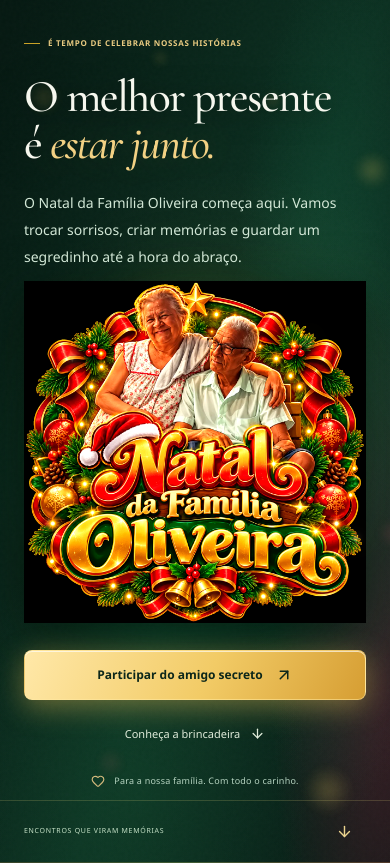
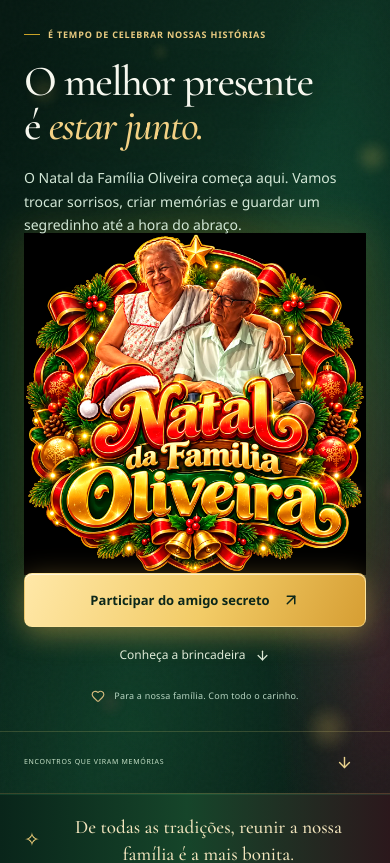
Before and after one commit to DrOtavio/natal, a React (Vite) app: page / in a window 390 px wide. Shown: the top 863 px of the page. Built offline with nearby package versions, Linux system fonts and the light colour scheme; no server answers; a web font is replaced by a local one.

Commit message:
style(hero): grid sem barra e logo antes dos botoes no celular

```diff
--- a/src/index.css
+++ b/src/index.css
@@ -892,3 +892,101 @@ body { background: var(--oliveira-ink); color: var(--oliveira-text); }
   .emblem-logo-wrap, .emblem-aura, .emblem-star, .brand-mark::before { animation: none !important; }
   .emblem-logo-wrap, .emblem-aura { transform: none !important; }
 }
+
+
+/* === HERO SEM HEADER; ORDEM CORRETA NO CELULAR ===
+   Desktop: copy/actions/note à esquerda e emblema à direita.
+   Mobile: copy -> emblema -> botões -> assinatura. */
+.hero-grid {
+  display: grid;
+  grid-template-columns: minmax(0, 1fr) minmax(0, 1.13fr);
+  grid-template-rows: minmax(0, auto) auto minmax(0, auto);
+  grid-template-areas:
+    "copy logo"
+    "actions logo"
+    "note logo";
+  column-gap: clamp(16px, 3vw, 42px);
+  row-gap: 0;
+  align-items: center;
+  padding-top: clamp(28px, 4vw, 58px);
+  padding-bottom: clamp(18px, 3vw, 45px);
+}
+.hero-copy { grid-area: copy; min-width: 0; padding: 0; align-self: end; }
+.hero-grid > .family-emblem { grid-area: logo; align-self: center; }
+.hero-grid > .hero-actions {
+  grid-area: actions;
+  align-self: center;
+  margin: clamp(22px, 2.8vw, 36px) 0 0;
+  gap: 16px;
+}
+.hero-grid > .hero-note {
+  grid-area: note;
+  align-self: start;
+  margin: 23px 0 0;
+}
+.hero-grid .emblem-logo {
+  mix-blend-mode: normal;
+  filter: saturate(1.12) contrast(1.04) drop-shadow(0 16px 30px #02150a8c) drop-shadow(0 0 17px #dcae3a3b);
+}
+.hero-grid .emblem-orbit { z-index: -2; }
+
+@media (max-width: 767px) {
+  .hero-grid {
+    grid-template-columns: minmax(0, 1fr);
+    grid-template-rows: auto;
+    grid-template-areas:
+      "copy"
+      "logo"
+      "actions"
+      "note";
+    row-gap: 0;
+    padding-top: 28px;
+    padding-bottom: 28px;
+  }
+  .hero-copy { padding: 0; }
+  .hero-copy .hero-eyebrow { font-size: 9px; }
+  .hero-copy h1 { margin-top: 17px; }
+  .hero-copy .hero-description {
+    margin-top: 18px;
+    max-width: 44ch;
+    line-height: 1.7;
+  }
+  .hero-grid > .family-emblem.christmas-art {
+    width: min(100%, 430px);
+    max-width: 430px;
+    margin: -10px auto -5px;
+    aspect-ratio: 1;
+  }
+  .hero-grid > .hero-actions {
+    width: 100%;
+    display: flex;
+    flex-direction: column;
+    align-items: stretch;
+    gap: 8px;
+    margin: 0;
+  }
+  .hero-grid > .hero-actions .button {
+    width: 100%;
+    min-height: 54px;
+    font-size: 13px;
+    justify-content: center;
+  }
+  .hero-grid > .hero-actions .hero-more {
+    width: 100%;
+    min-height: 40px;
+    justify-content: center;
+    font-size: 12px;
+  }
+  .hero-grid > .hero-note {
+    justify-content: center;
+    margin-top: 14px;
+    text-align: center;
+  }
+}
+@media (max-width: 390px) {
+  .hero-grid > .family-emblem.christmas-art {
+    margin-top: -4px;
+    margin-bottom: -2px;
+  }
+  .hero-copy h1 { font-size: clamp(2.65rem, 11vw, 3.3rem); }
+}
```
